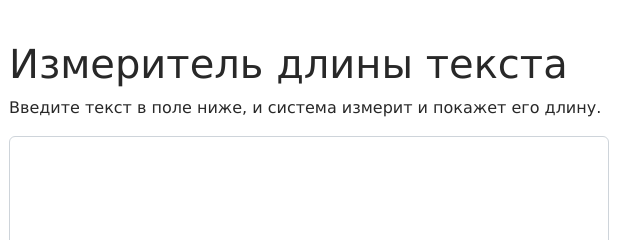
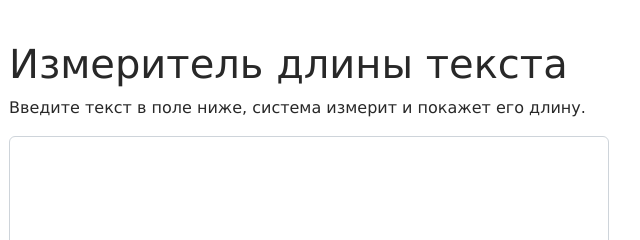
Before and after one commit to ScriptMaven/git-advanced-s2, a plain HTML site: page index.html in a window 1280 px wide. Shown: the top 240 px of the page, 31-671 px from the left. Drawn offline with nearby package versions, Linux system fonts and the light colour scheme.

Commit message:
index changed

```diff
--- a/index.html
+++ b/index.html
@@ -41,7 +41,7 @@
   <body>
     <h1>Измеритель длины текста</h1>
     <p class="fw-lighter">
-      Введите текст в поле ниже, и система измерит и покажет его длину.
+      Введите текст в поле ниже, система измерит и покажет его длину.
     </p>
     <textarea class="form-control" id="text"></textarea>
     <button class="btn btn-success" id="count-button" disabled="disabled">
```
